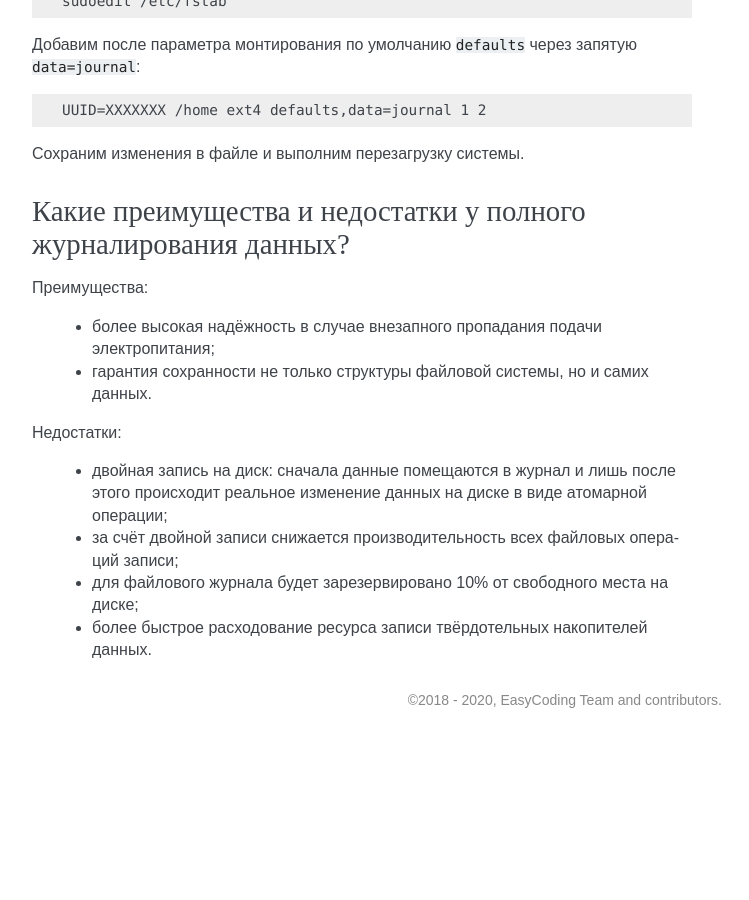
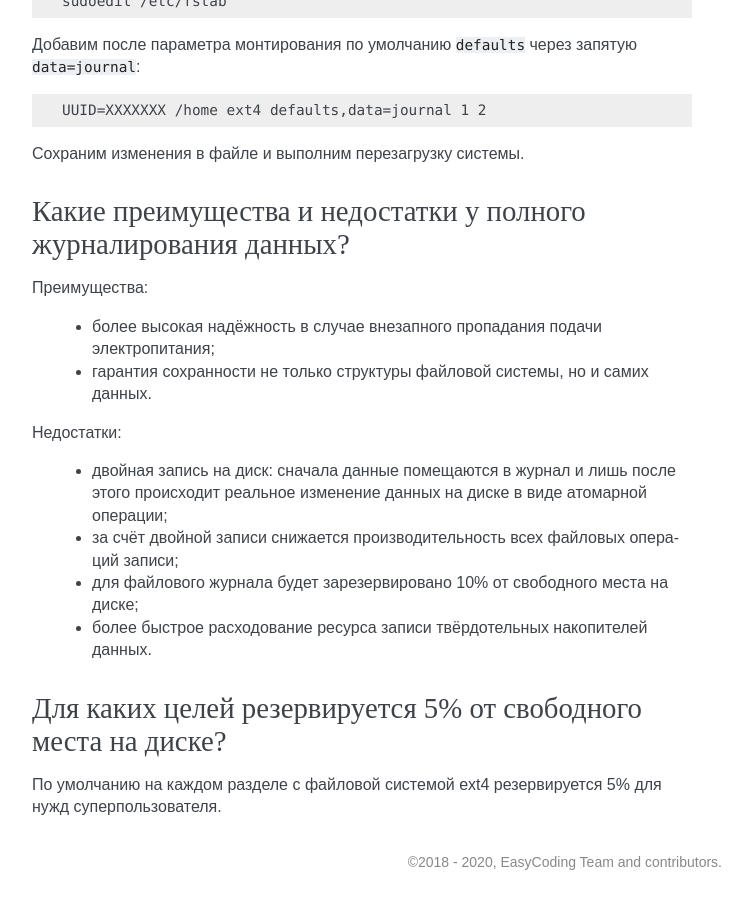
Before and after one commit to RussianFedora/FAQ, a Sphinx documentation site: the page built from source/administration.rst, in a window 1280 px wide and 900 px high, scrolled down 27357 px. Shown: the whole window, without its empty margins (388-1137 px from the left). Built offline with Sphinx 7.4.7, drawn with Linux system fonts in a browser that asks for light colours; before the commit the page ends 28095 px from its top, so only the background shows below that; some of the changed text lies outside the part shown.

Commit message:
Added question about ext4 free space reservation.

```diff
--- a/source/administration.rst
+++ b/source/administration.rst
@@ -1555,3 +1555,11 @@ Coredump - это дамп закрытой памяти процесса, со
   * за счёт двойной записи снижается производительность всех файловых операций записи;
   * для файлового журнала будет зарезервировано 10% от свободного места на диске;
   * более быстрое расходование ресурса записи твёрдотельных накопителей данных.
+
+.. index:: ext4, file system, reserve
+.. _fs-reserve-info:
+
+Для каких целей резервируется 5% от свободного места на диске?
+=================================================================
+
+По умолчанию на каждом разделе с файловой системой ext4 резервируется 5% для нужд суперпользователя.
```
